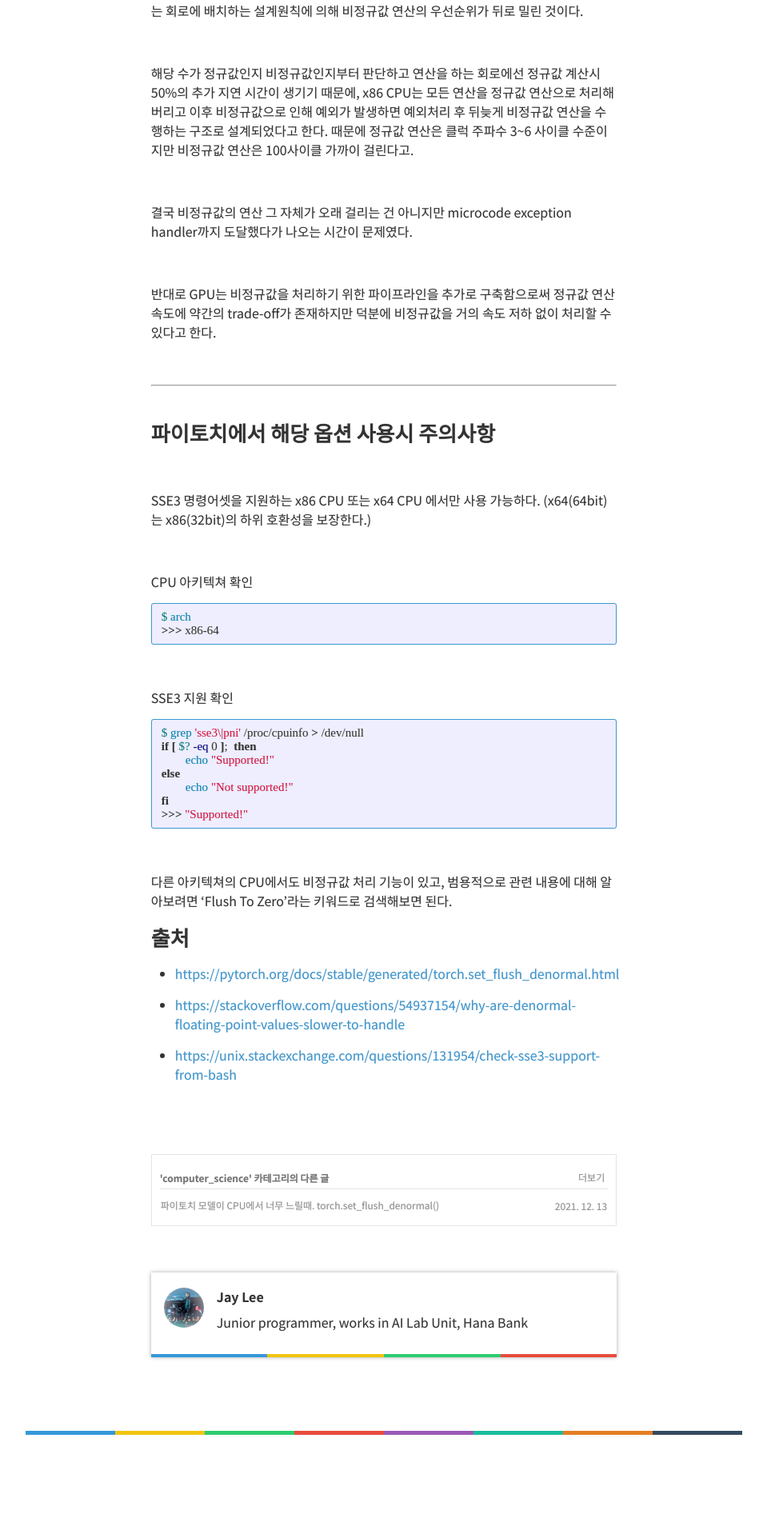
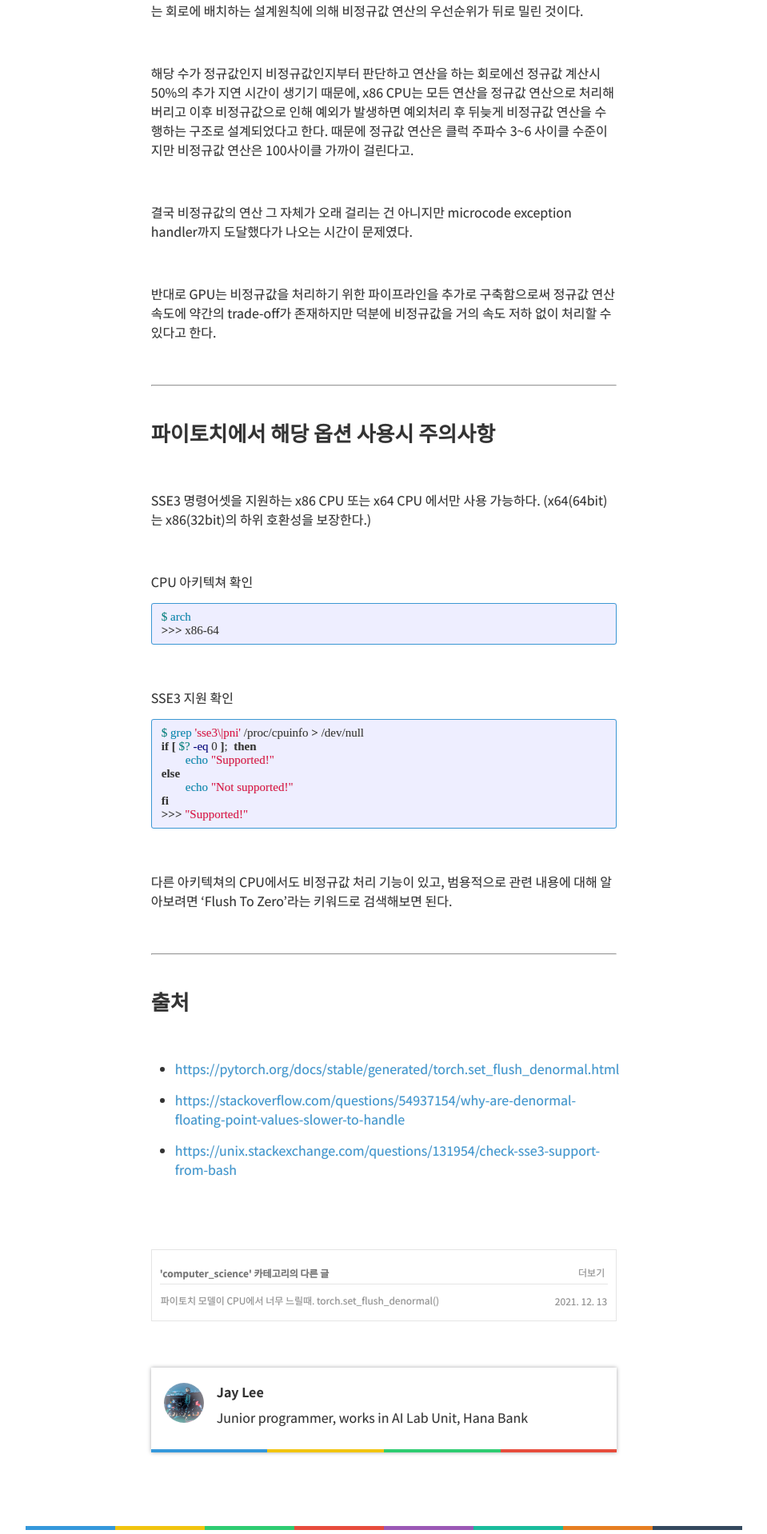
Before and after one commit to Clarit7/clarit7.github.io, a Jekyll site: the page built from _posts/2021-12-13-set_flush_denormal.md, in a window 1280 px wide. Shown: the part 2756-4674 px from the top of the page at 80% size, without its empty margins (160-1119 px from the left). Built offline with Jekyll 4.4.1, drawn with Linux system fonts in a browser that asks for light colours; some web fonts are replaced; formulas are drawn with MathJax 3; comment, search, counter and statistics services are not loaded; before the commit the page ends 4555 px from its top, so only the background shows below that.

Commit message:
add line

```diff
--- a/_posts/2021-12-13-set_flush_denormal.md
+++ b/_posts/2021-12-13-set_flush_denormal.md
@@ -143,9 +143,15 @@ fi
 
 다른 아키텍쳐의 CPU에서도 비정규값 처리 기능이 있고, 범용적으로 관련 내용에 대해 알아보려면 'Flush To Zero'라는 키워드로 검색해보면 된다.
 
+<br/>
 
+---
+
+<br/>
 
 ### 출처
+
+<br/>
 
 * [https://pytorch.org/docs/stable/generated/torch.set_flush_denormal.html](https://pytorch.org/docs/stable/generated/torch.set_flush_denormal.html)
 
```
